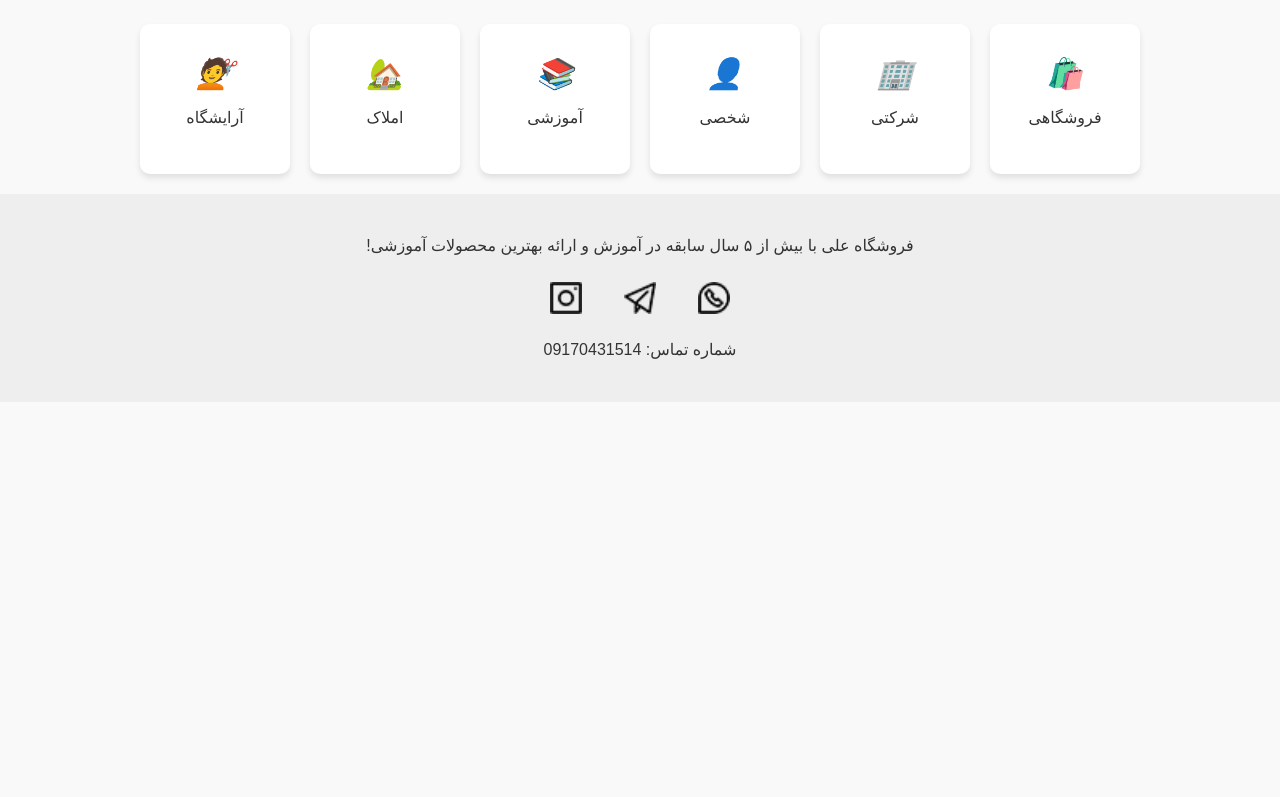
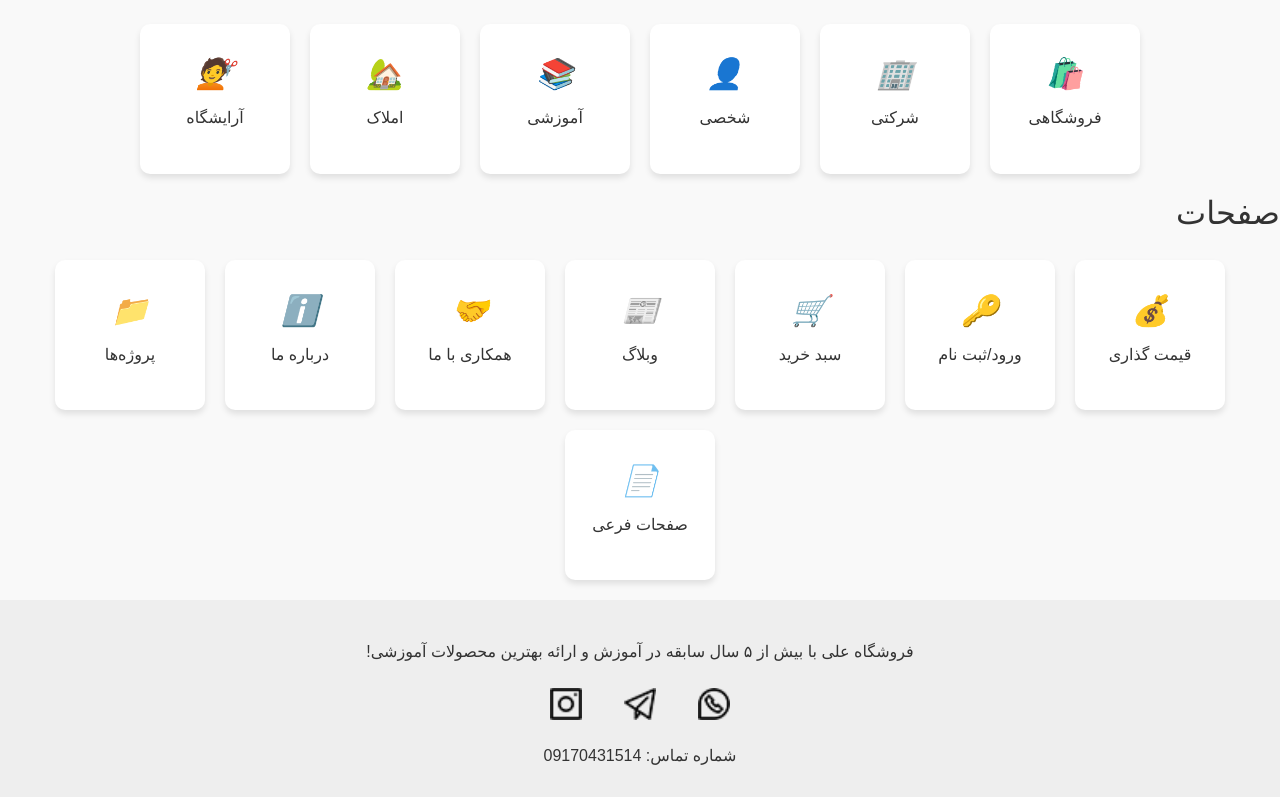
Before and after one commit to farshid117/js-site-template, a plain HTML site: page index.html in a window 1280 px wide. Shown: the part 589-1386 px from the top of the page. Before the commit the page ends 991 px from the top, so only its background shows below. Drawn offline with Linux system fonts and the light colour scheme.

Commit message:
js-site-template: add pages section with start

```diff
--- a/index.html
+++ b/index.html
@@ -60,6 +60,45 @@
       </div>
     </section>
 
+        <section class="pages">
+      <h2>صفحات</h2>
+      <div class="category-boxes">
+        <div class="category-box">
+          <i>💰</i>
+          <p>قیمت گذاری</p>
+        </div>
+        <div class="category-box">
+          <i>🔑</i>
+          <p>ورود/ثبت نام</p>
+        </div>
+        <div class="category-box">
+          <i>🛒</i>
+          <p>سبد خرید</p>
+        </div>
+        <div class="category-box">
+          <i>📰</i>
+          <p>وبلاگ</p>
+        </div>
+        <div class="category-box">
+          <i>🤝</i>
+          <p>همکاری با ما</p>
+        </div>
+        <div class="category-box">
+          <i>ℹ️</i>
+          <p>درباره ما</p>
+        </div>
+        <div class="category-box">
+          <i>📁</i>
+          <p>پروژه‌ها</p>
+        </div>
+        <div class="category-box">
+          <i>📄</i>
+          <p>صفحات فرعی</p>
+        </div>
+      </div>
+    </section>
+
+
 
 <!-- todo: Footer -->
     <footer id="footer" class="footer-drak-light-pro">
```
